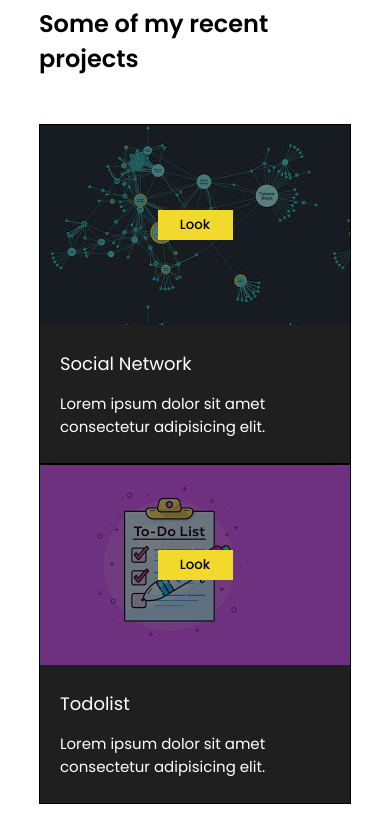
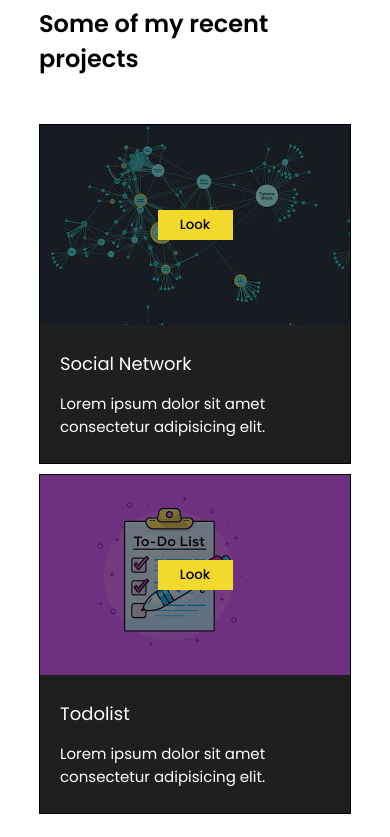
Before and after one commit to AndrewChernoff/portfolio, a React (Create React App) app: page / in a window 390 px wide. Shown: the part 2987-3824 px from the top of the page. Built offline with nearby package versions, Linux system fonts and the light colour scheme.

Commit message:
active links

```diff
--- a/src/components/Main/Main.module.scss
+++ b/src/components/Main/Main.module.scss
@@ -50,8 +50,6 @@
                 font-size: 16px;
             }
           }
-
-
     }
 
     .photo {
--- a/src/components/MyProjects/MyProjects.module.scss
+++ b/src/components/MyProjects/MyProjects.module.scss
@@ -8,5 +8,8 @@
         align-items: center;
         width: 100%;
         flex-wrap: wrap;
+        @media screen and (max-width: 750px) {
+            gap: 10px;
+        }
     }
 }
--- a/src/components/Nav/Nav.module.scss
+++ b/src/components/Nav/Nav.module.scss
@@ -6,6 +6,7 @@
     width: 300px;
     justify-content: space-around;
     align-items: center;
+    cursor: pointer;
     a {
         text-decoration: none;
         font-size: 1rem;
```
